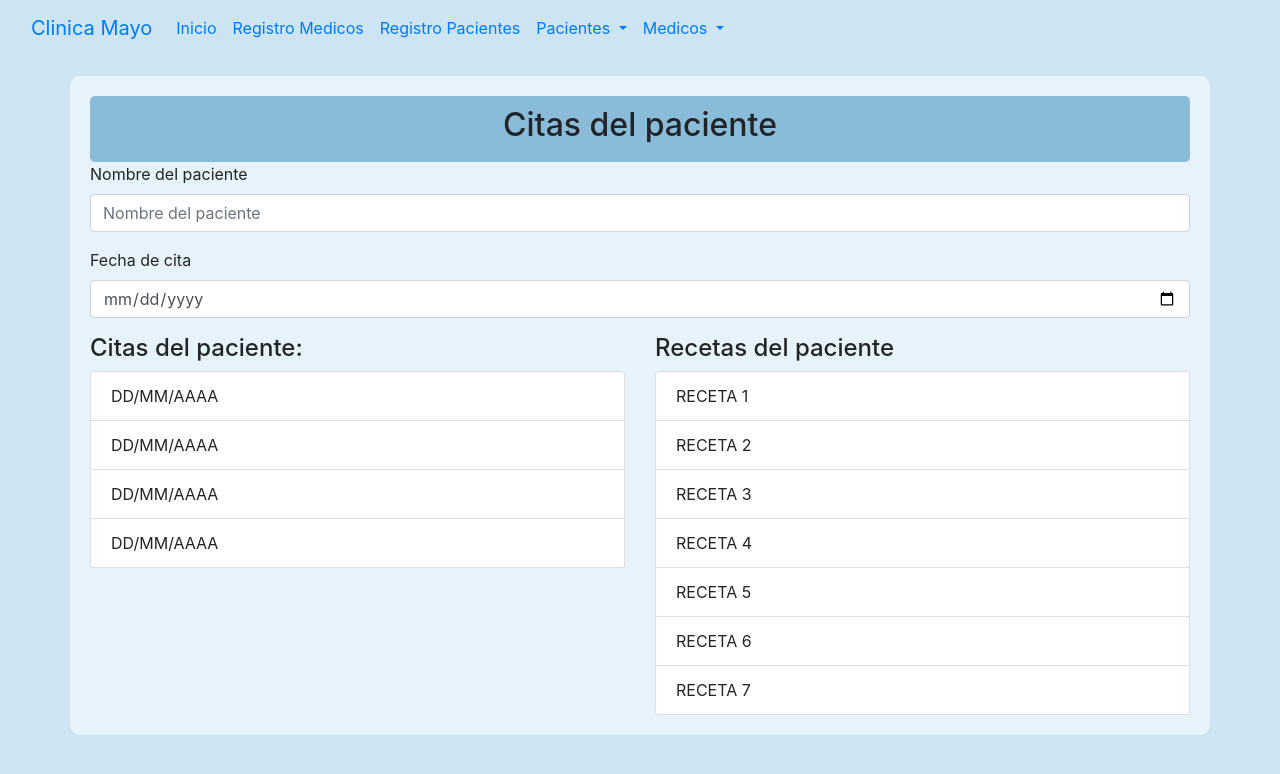
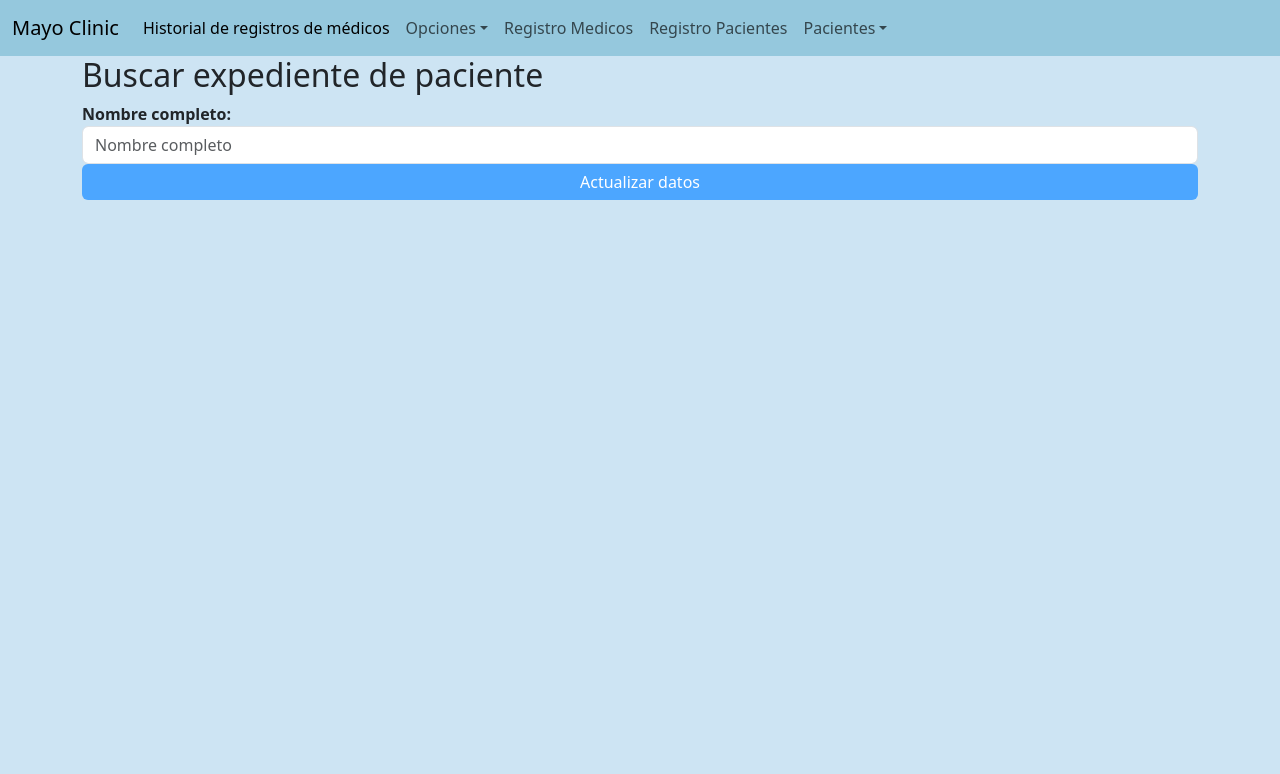
Before and after one commit to AndreaME07/ProyectoClinica, a Flask app: page /ejemplo in a window 1280 px wide. Shown: the top 774 px of the page. Run offline with Flask 3, Linux system fonts and the light colour scheme; some libraries are stand-ins or nearby versions.

Commit message:
Revision de interfaces

```diff
--- a/app.py
+++ b/app.py
@@ -167,6 +167,7 @@ def menuPaciente():
     paciente = cur.fetchall()
     return render_template('admin_user.html', paciente = paciente)
 
+
 @app.route('/diagnosticoPaciente')
 def diagnosticoPaciente():
     return render_template('diagnosticoPaciente.html')
@@ -261,7 +262,6 @@ def ejemplo():
 def agregarCita():
     return render_template('citaPaciente.html')
 
-
 @app.errorhandler(404)
 def paginano(e):
     return 'Revisa tu sintaxis: No encontré nada', 404
--- a/template/ejemplo.html
+++ b/template/ejemplo.html
@@ -1,118 +1,14 @@
-<!DOCTYPE html>
-<html lang="es">
-
-<head>
-    <meta charset="UTF-8">
-    <meta name="viewport" content="width=device-width, initial-scale=1.0">
-    <link href="https://maxcdn.bootstrapcdn.com/bootstrap/4.5.2/css/bootstrap.min.css" rel="stylesheet">
-    <title>Citas del paciente</title>
-    <style>
-        body {
-            background-color: #cde4f3;
-        }
-
-        .container {
-            margin-top: 20px;
-            padding: 20px;
-            background-color: #e6f3fa;
-            border-radius: 10px;
-        }
-
-        .title {
-            background-color: #8abbd9;
-            padding: 10px;
-            border-radius: 5px;
-            text-align: center;
-        }
-    </style>
-</head>
-
-<body>
-
-    <nav class="navbar navbar-expand-lg bg-body-tertiary">
-        <div class="container-fluid">
-            <a class="navbar-brand" href="#">Clinica Mayo</a>
-            <button class="navbar-toggler" type="button" data-bs-toggle="collapse" data-bs-target="#navbarNavAltMarkup"
-                aria-controls="navbarNavAltMarkup" aria-expanded="false" aria-label="Toggle navigation">
-                <span class="navbar-toggler-icon"></span>
-            </button>
-            <div class="collapse navbar-collapse" id="navbarNavAltMarkup">
-                <div class="navbar-nav">
-                    <a class="nav-link active" aria-current="page" href="#">Inicio</a>
-                    <a class="nav-link" href="/altaMedico">Registro Medicos</a>
-                    <a class="nav-link" href="/altaPaciente">Registro Pacientes</a>
-                    <li class="nav-item dropdown">
-                        <a class="nav-link dropdown-toggle" href="#" role="button" data-bs-toggle="dropdown"
-                            aria-expanded="false">
-                            Pacientes
-                        </a>
-                        <ul class="dropdown-menu">
-                            <li><a class="dropdown-item" href="/Cita">Citas</a></li>
-                            <li><a class="dropdown-item" href="/editarPaciente">Editar</a></li>
-                            <li><a class="dropdown-item" href="/expedienteP">Expediente</a></li>
-                            <li>
-                                <hr class="dropdown-divider">
-                            </li>
-                            <li><a class="dropdown-item" href="#">Something else here</a></li>
-                        </ul>
-                    </li>
-                    <li class="nav-item dropdown">
-                        <a class="nav-link dropdown-toggle" href="#" role="button" data-bs-toggle="dropdown"
-                            aria-expanded="false">
-                            Medicos
-                        </a>
-                        <ul class="dropdown-menu">
-                            <li><a class="dropdown-item" href="/editarMedico">Editar</a></li>
-                            <li>
-                                <hr class="dropdown-divider">
-                            </li>
-                            <li><a class="dropdown-item" href="#">Something else here</a></li>
-                        </ul>
-                    </li>
-                </div>
-            </div>
-        </div>
-    </nav>
-
+{%extends "plantillaAdmin.html"%}
+{%block content%}
     <div class="container">
         <div class="title">
-            <h2>Citas del paciente</h2>
+            <h2>Buscar expediente de paciente</h2>
         </div>
         <div class="form-group">
-            <label for="nombrePaciente">Nombre del paciente</label>
-            <input type="text" class="form-control" id="nombrePaciente" placeholder="Nombre del paciente">
+            <label for="nombreExpediente">Nombre completo:</label>
+            <input type="text" class="form-control" id="nombreExpediente" placeholder="Nombre completo">
         </div>
-        <div class="form-group">
-            <label for="fechaCita">Fecha de cita</label>
-            <input type="date" class="form-control" id="fechaCita">
-        </div>
-        <div class="row">
-            <div class="col-md-6">
-                <h4>Citas del paciente:</h4>
-                <ul class="list-group">
-                    <li class="list-group-item">DD/MM/AAAA</li>
-                    <li class="list-group-item">DD/MM/AAAA</li>
-                    <li class="list-group-item">DD/MM/AAAA</li>
-                    <li class="list-group-item">DD/MM/AAAA</li>
-                </ul>
-            </div>
-            <div class="col-md-6">
-                <h4>Recetas del paciente</h4>
-                <ul class="list-group">
-                    <li class="list-group-item">RECETA 1</li>
-                    <li class="list-group-item">RECETA 2</li>
-                    <li class="list-group-item">RECETA 3</li>
-                    <li class="list-group-item">RECETA 4</li>
-                    <li class="list-group-item">RECETA 5</li>
-                    <li class="list-group-item">RECETA 6</li>
-                    <li class="list-group-item">RECETA 7</li>
-                </ul>
-            </div>
-        </div>
+        <button type="submit" class="btn btn-primary">Actualizar datos</button>
+
     </div>
-
-    <script src="https://ajax.googleapis.com/ajax/libs/jquery/3.5.1/jquery.min.js"></script>
-    <script src="https://maxcdn.bootstrapcdn.com/bootstrap/4.5.2/js/bootstrap.min.js"></script>
-</body>
-
-</html>
+{%endblock%}
```
Also changed, not shown: template/citaPaciente.html (+7 -4 lines).
